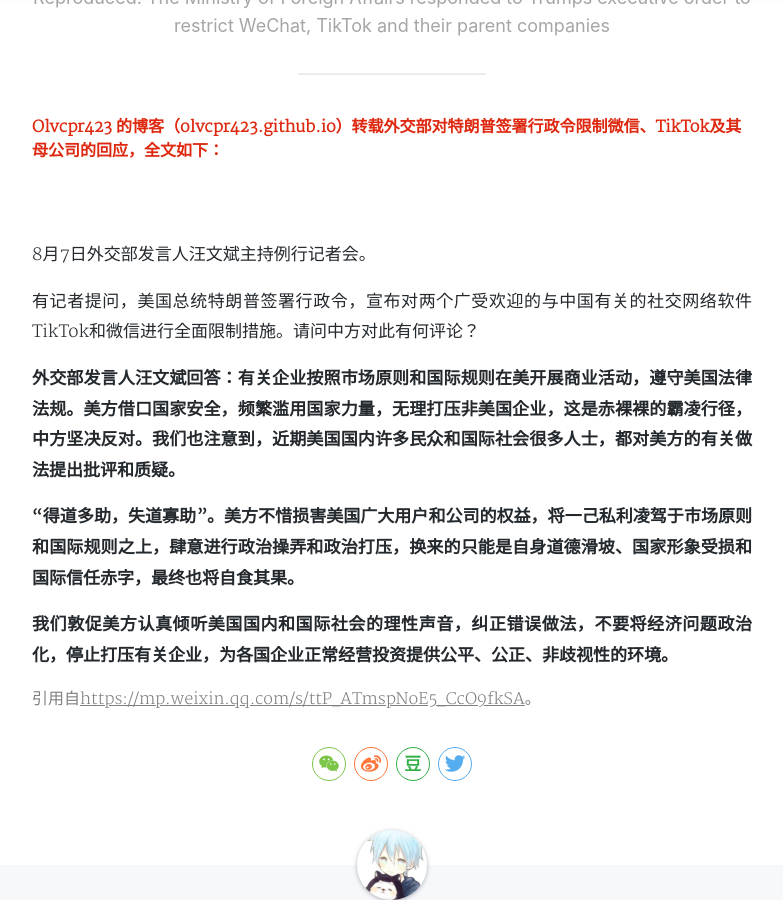
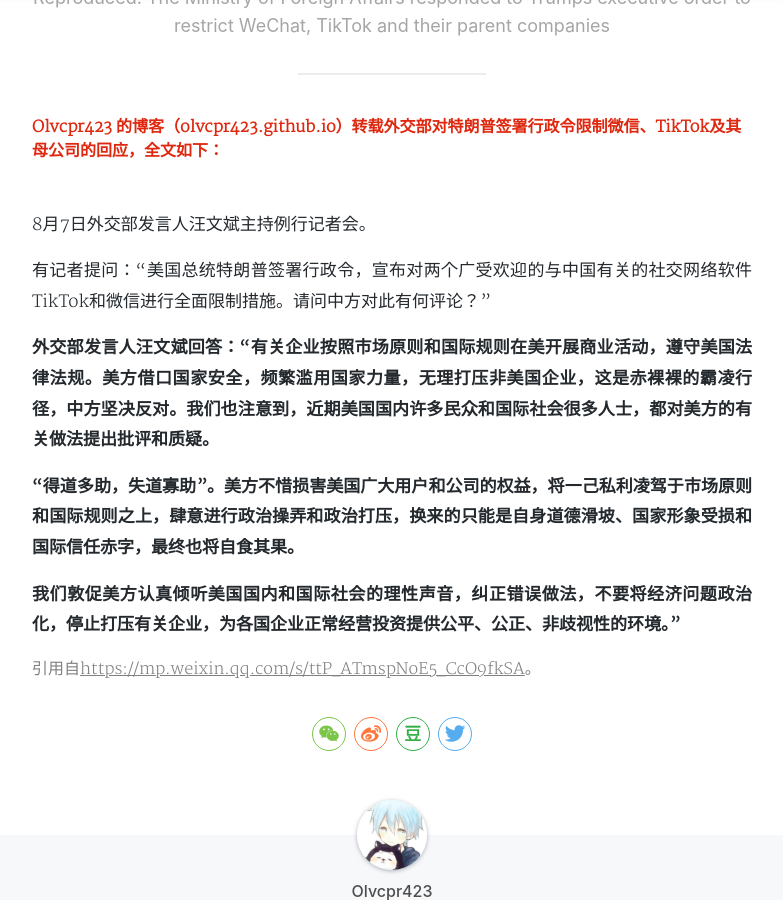
Before and after one commit to Olvcpr423/Olvcpr423.github.io, a Jekyll site: the page built from _posts/2020-08-08-ces.md, in a window 1280 px wide and 900 px high, scrolled down 451 px. Shown: the whole window, without its empty margins (248-1031 px from the left). Built offline with Jekyll 4.4.1, drawn with Linux system fonts in a browser that asks for light colours; nearby versions of some CDN libraries; a style sheet for code colours, icons or effects is not loaded.

Commit message:
Update 2020-08-08-ces.md

```diff
--- a/_posts/2020-08-08-ces.md
+++ b/_posts/2020-08-08-ces.md
@@ -7,16 +7,16 @@ categories: 转载
 cvr: '/assets/img/hero.jpg'
 tags: 转载
 ---
-<font color ='#DE2910'><b>Olvcpr423 的博客（olvcpr423.github.io）转载外交部对特朗普签署行政令限制微信、TikTok及其母公司的回应，全文如下：</b></font><br><br>
+<font color ='#DE2910'><b>Olvcpr423 的博客（olvcpr423.github.io）转载外交部对特朗普签署行政令限制微信、TikTok及其母公司的回应，全文如下：</b></font><br>
 
 8月7日外交部发言人汪文斌主持例行记者会。
 
-有记者提问，美国总统特朗普签署行政令，宣布对两个广受欢迎的与中国有关的社交网络软件TikTok和微信进行全面限制措施。请问中方对此有何评论？
+有记者提问：“美国总统特朗普签署行政令，宣布对两个广受欢迎的与中国有关的社交网络软件TikTok和微信进行全面限制措施。请问中方对此有何评论？”
 
-<b>外交部发言人汪文斌回答：有关企业按照市场原则和国际规则在美开展商业活动，遵守美国法律法规。美方借口国家安全，频繁滥用国家力量，无理打压非美国企业，这是赤裸裸的霸凌行径，中方坚决反对。我们也注意到，近期美国国内许多民众和国际社会很多人士，都对美方的有关做法提出批评和质疑。</b>
+<b>外交部发言人汪文斌回答：“有关企业按照市场原则和国际规则在美开展商业活动，遵守美国法律法规。美方借口国家安全，频繁滥用国家力量，无理打压非美国企业，这是赤裸裸的霸凌行径，中方坚决反对。我们也注意到，近期美国国内许多民众和国际社会很多人士，都对美方的有关做法提出批评和质疑。</b>
 
 <b>“得道多助，失道寡助”。美方不惜损害美国广大用户和公司的权益，将一己私利凌驾于市场原则和国际规则之上，肆意进行政治操弄和政治打压，换来的只能是自身道德滑坡、国家形象受损和国际信任赤字，最终也将自食其果。</b>
 
-<b>我们敦促美方认真倾听美国国内和国际社会的理性声音，纠正错误做法，不要将经济问题政治化，停止打压有关企业，为各国企业正常经营投资提供公平、公正、非歧视性的环境。</b>
+<b>我们敦促美方认真倾听美国国内和国际社会的理性声音，纠正错误做法，不要将经济问题政治化，停止打压有关企业，为各国企业正常经营投资提供公平、公正、非歧视性的环境。”</b>
 
 <font color ='#808080'>引用自<a href ='https://mp.weixin.qq.com/s/ttP_ATmspNoE5_CcO9fkSA'>https://mp.weixin.qq.com/s/ttP_ATmspNoE5_CcO9fkSA</a>。</font>
```
